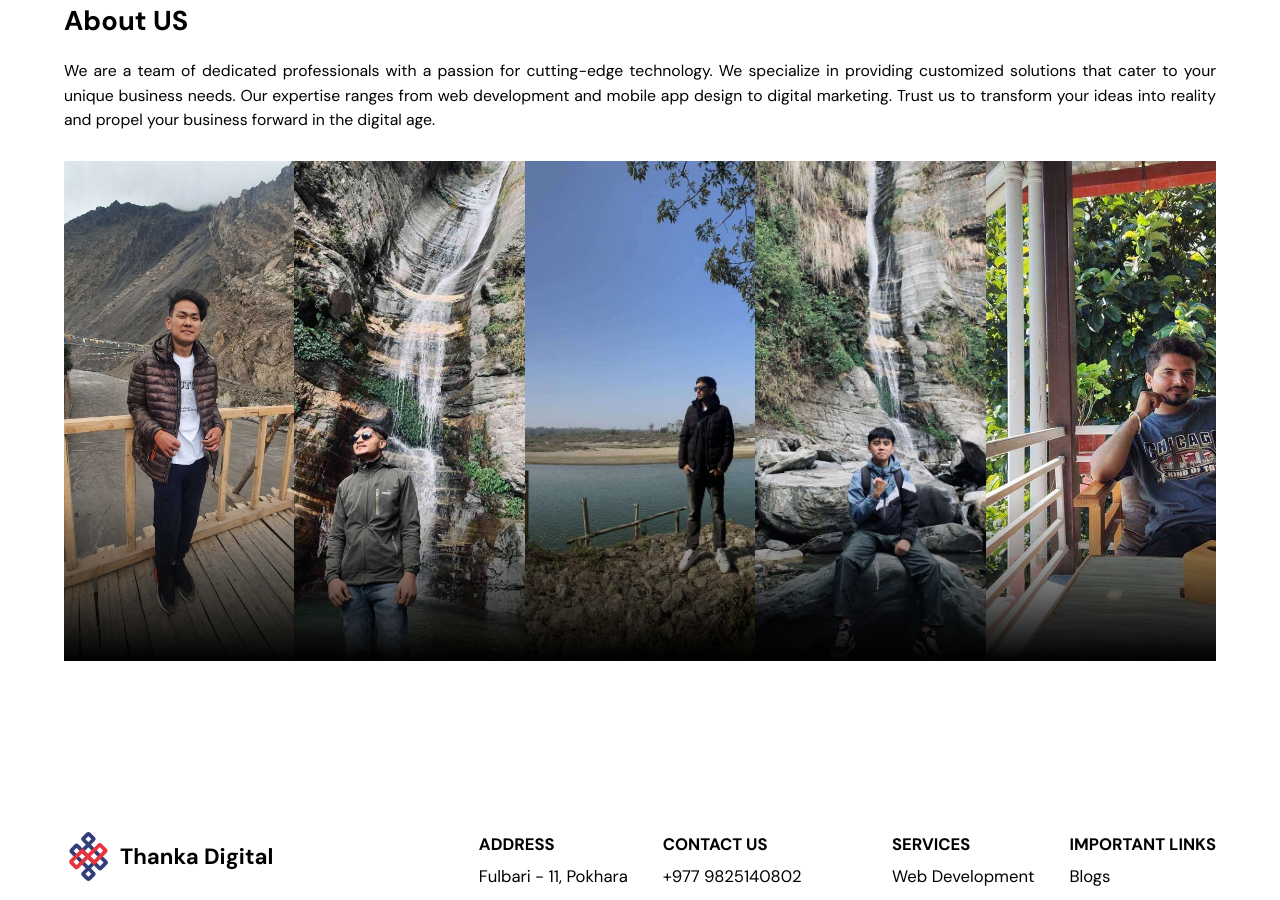
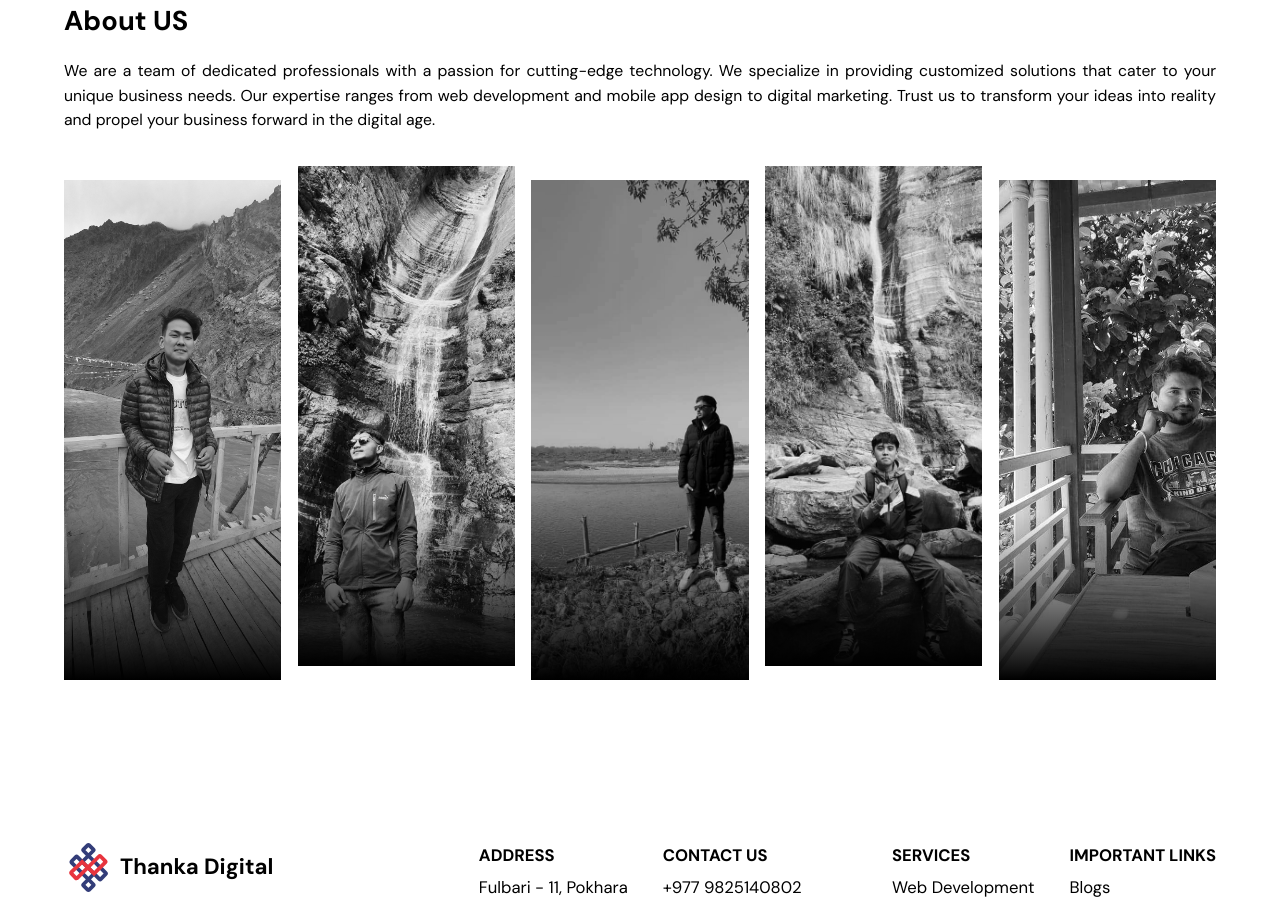
Before and after one commit to alsongarbuja/thankadigital, a Next.js app: page / in a window 1280 px wide. Shown: the part 1640-2540 px from the top of the page. Built offline with nearby package versions, Linux system fonts and the light colour scheme.

Commit message:
update: update the about section image animation

```diff
--- a/src/app/(main_website)/page.tsx
+++ b/src/app/(main_website)/page.tsx
@@ -30,13 +30,13 @@ export default function Home() {
         <p className="mt-5 text-lg text-justify">
           We are a team of dedicated professionals with a passion for cutting-edge technology. We specialize in providing customized solutions that cater to your unique business needs. Our expertise ranges from web development and mobile app design to digital marketing. Trust us to transform your ideas into reality and propel your business forward in the digital age.
         </p>
-        <div className="flex flex-col items-center justify-between py-8 lg:flex-row">
+        <div className="about-images">
           {
             team.map((member, index) => (
-              <figure className="relative lg:w-[20%] w-[90%] h-[500px] group cursor-pointer" key={index}>
+              <figure className={`about-single-image single-image-${index} group`} key={index}>
                 <Image src={member.imageUrl} alt={member.name} className="object-cover w-full h-full" width={300} height={600} />
-                <figcaption className="absolute bottom-0 left-0 w-full h-full transition-all md:h-1/3 bg-gradient-to-t from-black to-transparent group-hover:h-full"></figcaption>
-                <div className="absolute bottom-0 left-0 flex flex-col items-center justify-center w-full h-full text-white transition-all opacity-100 md:opacity-0 group-hover:opacity-100">
+                <figcaption className="absolute bottom-0 left-0 w-full h-full transition-all ease-in-out md:h-1/3 bg-gradient-to-t from-black to-transparent group-hover:h-full"></figcaption>
+                <div className="absolute bottom-0 left-0 flex flex-col items-center justify-center w-full h-full text-white transition-all ease-in-out delay-100 opacity-100 lg:-bottom-full md:opacity-0 group-hover:opacity-100 lg:group-hover:bottom-0">
                   <h5 className="text-xl font-semibold">{member.name}</h5>
                   <div className="flex gap-6 mt-4">
                     <Link href={member.linkedinUrl} target='_blank' rel="noreferrer" aria-label={`link to linkedin of ${member.name}`} as={member.linkedinUrl}><Linkedin /></Link>
--- a/src/app/globals.css
+++ b/src/app/globals.css
@@ -64,20 +64,51 @@ p, a {
   font-size: var(--font-size-base);
 }
 
-/* @media (min-width: 768px) {
-  h1 {
-    font-size: 3.75rem;
-    line-height: 1;
+.about-images {
+  position: relative;
+  display: grid;
+  grid-template-columns: 1fr;
+  gap: 1em;
+  transition: all 400ms;
+  padding-block: 2em;
+}
+
+.about-single-image {
+  position: relative;
+  height: 500px;
+  overflow: hidden;
+}
+
+@media (min-width: 760px) {
+  .about-images {
+    grid-template-columns: 1fr 1fr 1fr 1fr 1fr;
   }
-  h2 {
-    font-size: 2.25rem;
-    line-height: 2.5rem;
+  .about-single-image {
+    filter: grayscale(100%) opacity(100%);
+  }
+  .about-single-image:hover {
+    filter: grayscale(0%);
+  }
+  .about-single-image:nth-child(odd) {
+    transform: translateY(-1rem);
+  }
+  .about-single-image:nth-child(odd) {
+    transform: translateY(1rem);
+  }
+
+  .about-images:has(.single-image-0:hover) {
+    grid-template-columns: 3fr 1fr 1fr 1fr 1fr;
+  }
+  .about-images:has(.single-image-1:hover) {
+    grid-template-columns: 1fr 3fr 1fr 1fr 1fr;
+  }
+  .about-images:has(.single-image-2:hover) {
+    grid-template-columns: 1fr 1fr 3fr 1fr 1fr;
+  }
+  .about-images:has(.single-image-3:hover) {
+    grid-template-columns: 1fr 1fr 1fr 3fr 1fr;
+  }
+  .about-images:has(.single-image-4:hover) {
+    grid-template-columns: 1fr 1fr 1fr 1fr 3fr;
   }
 }
-
-@media (min-width: 1024px) {
-  h1 {
-    font-size: 6rem;
-    line-height: 1;
-  }
-} */
```
